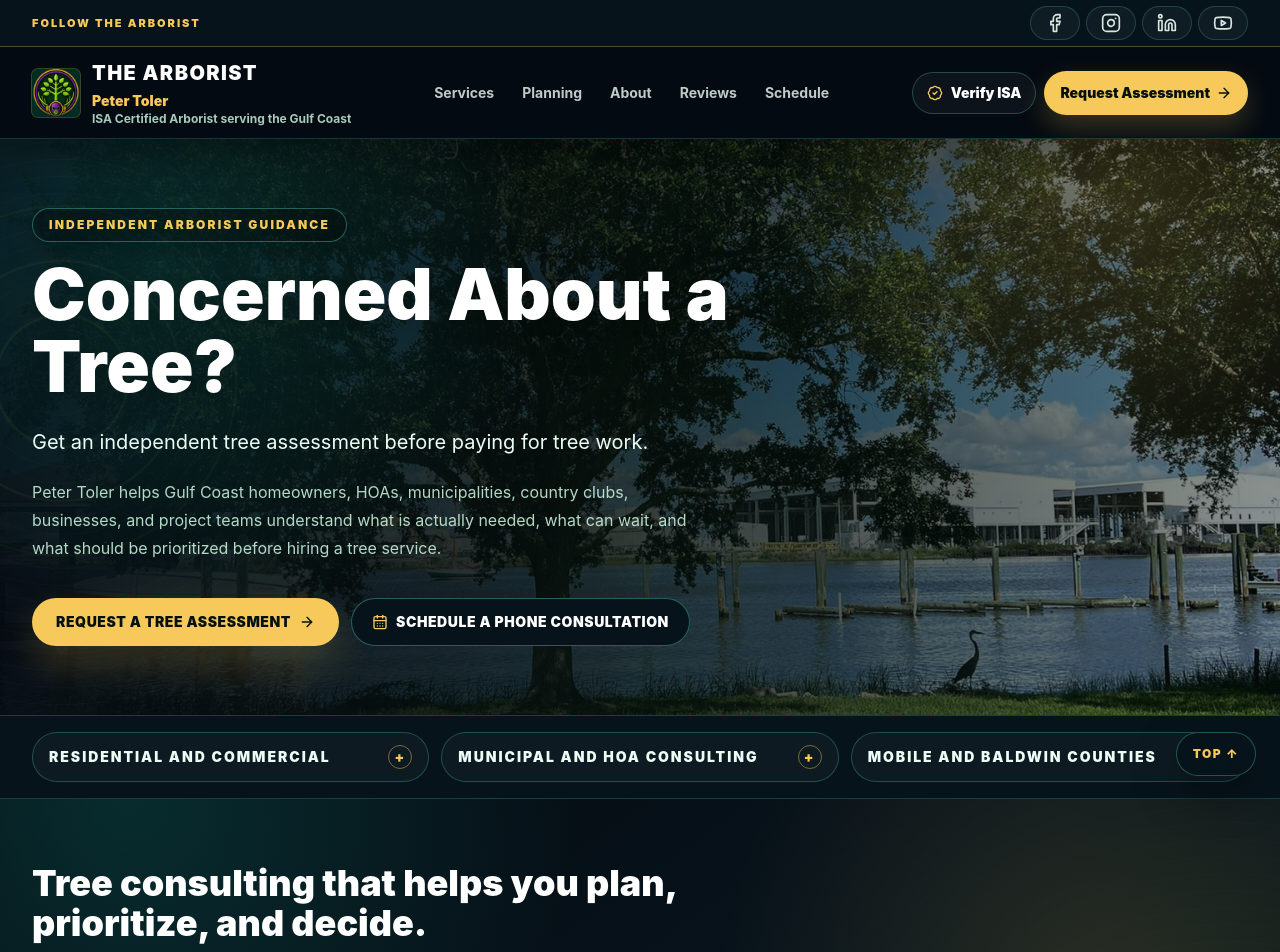
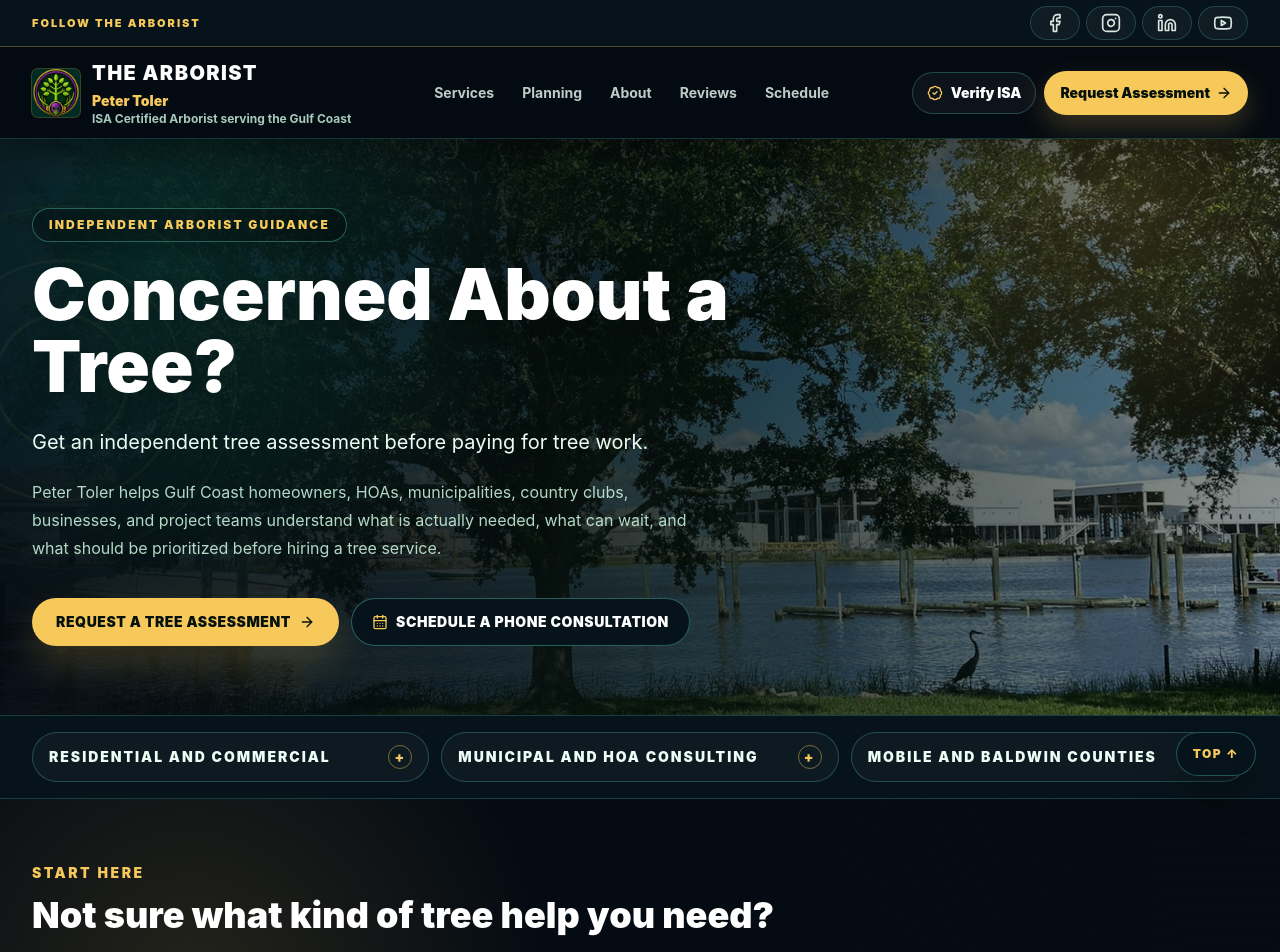
Before and after one commit to TheCryptoArborist/tree251, a Next.js app: page / in a window 1280 px wide. Shown: the top 952 px of the page. Built offline with nearby package versions, Linux system fonts and the light colour scheme.

Commit message:
Render engagement tools on homepage

```diff
--- a/components/TheArboristHomePage.tsx
+++ b/components/TheArboristHomePage.tsx
@@ -28,6 +28,7 @@ import {
 import { AudienceTrustSection } from "@/components/AudienceTrustSection";
 import { ConsultationRequestForm } from "@/components/ConsultationRequestForm";
 import { CredentialBadges } from "@/components/CredentialBadges";
+import { EngagementToolsSection } from "@/components/EngagementToolsSection";
 import { FAQSection } from "@/components/FAQSection";
 import { GoogleReviewsSection } from "@/components/GoogleReviewsSection";
 import { PeterHeadshot } from "@/components/PeterHeadshot";
@@ -123,6 +124,8 @@ export function TheArboristHomePage() {
       </section>
 
       <AudienceTrustSection />
+
+      <EngagementToolsSection />
 
       <section id="services" className="relative isolate overflow-hidden bg-[#050b12] py-12 text-white sm:py-16">
         <div className="absolute inset-0 -z-20 bg-[radial-gradient(circle_at_10%_0%,rgba(18,192,168,0.18),transparent_28rem),radial-gradient(circle_at_86%_24%,rgba(246,201,90,0.14),transparent_24rem),linear-gradient(145deg,#050b12_0%,#07131b_46%,#0b1f17_100%)]" />
```
